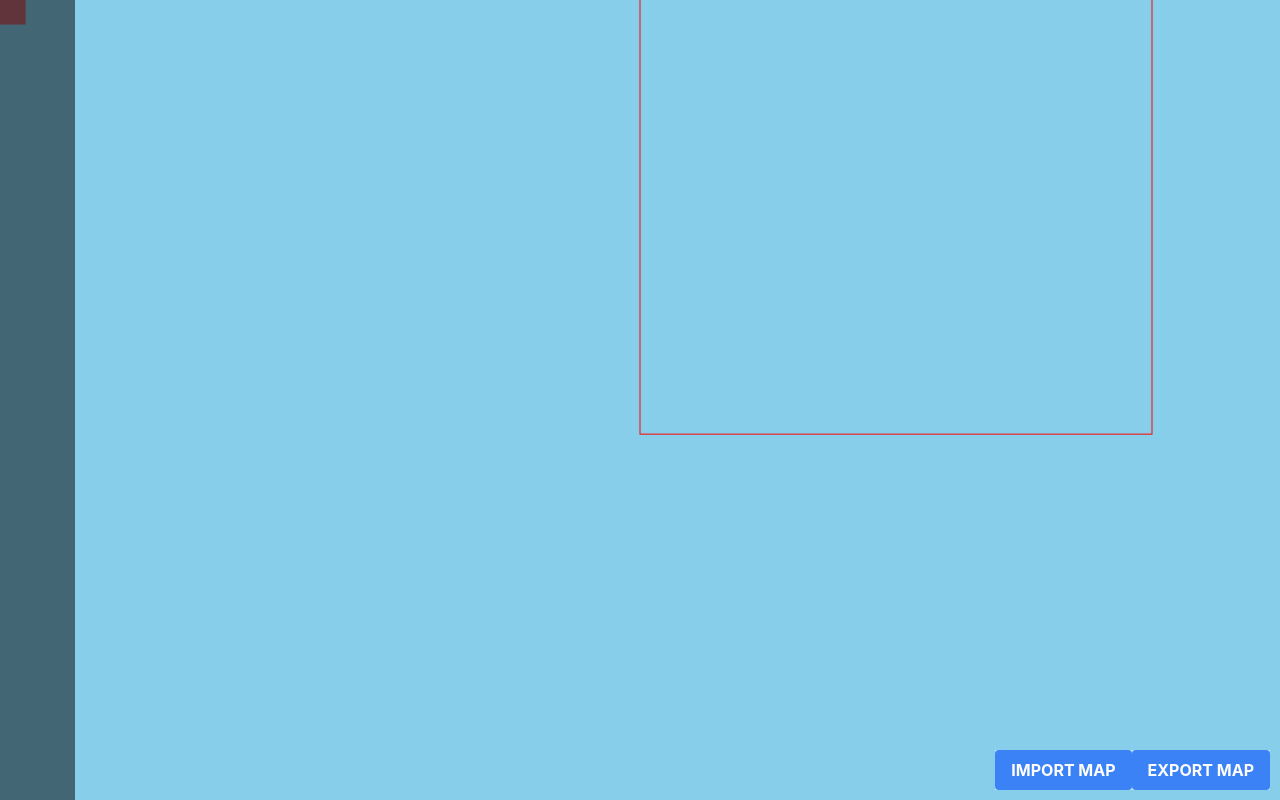
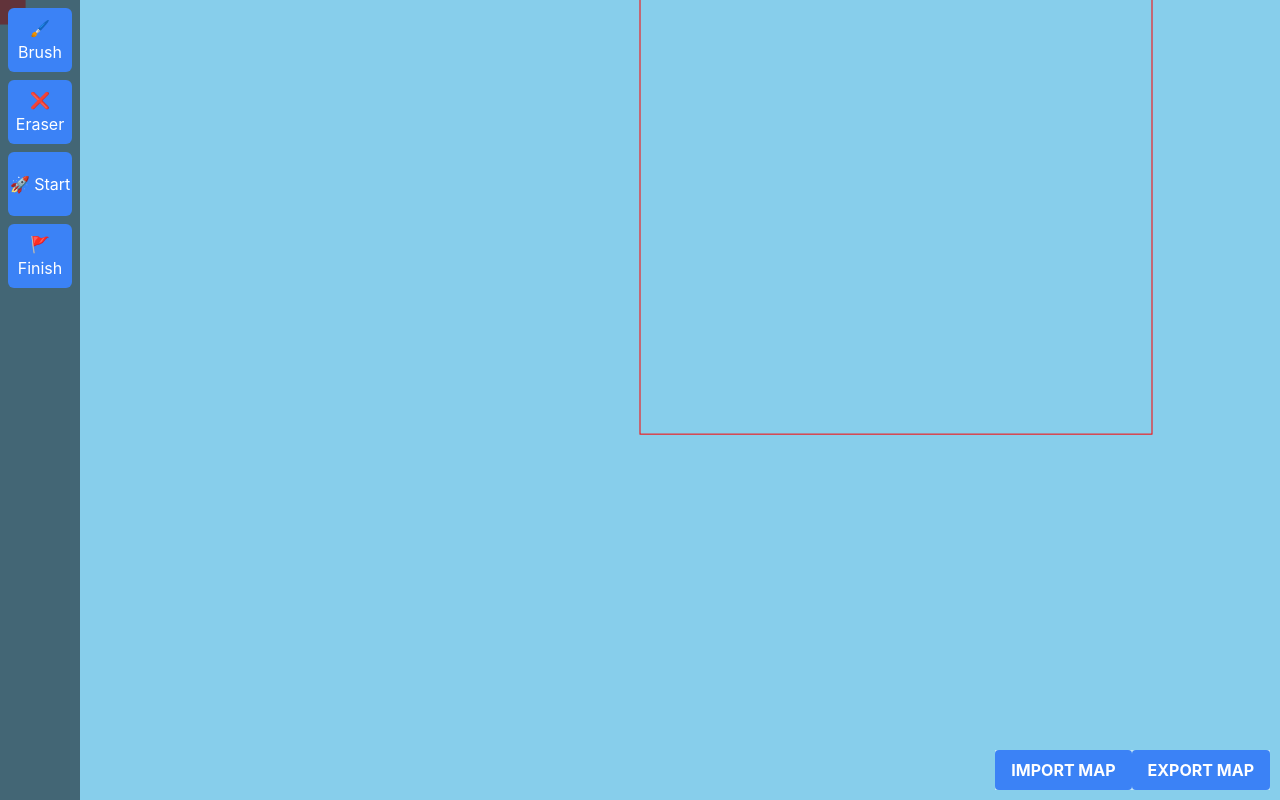
Before and after one commit to br-zhou/path-finder-react, a React (Create React App) app: page / in a window 1280 px wide. Built offline with nearby package versions, Linux system fonts and the light colour scheme.

Commit message:
add toolbar button ui

```diff
--- a/src/App.js
+++ b/src/App.js
@@ -1,5 +1,6 @@
 import { useEffect } from "react";
 import { Editor } from "./game/editor.js";
+import Toolbar from "./Components/Toolbar.js";
 
 
 function App() {
@@ -11,8 +12,7 @@ function App() {
 
   return (
     <>
-      <div id="left-bar">
-      </div>
+      <Toolbar />
 
       <div id="bot-right">
 
--- /dev/null
+++ b/src/Components/ToolBtn.js
@@ -0,0 +1,9 @@
+const ToolbarBtn = (props) => {
+    const clickHandler = () => {
+        console.log("click")
+    }
+
+    return <button className="w-16 h-16 bg-blue-500 text-white rounded-md m-2 mb-0" onClick={clickHandler}>{props.text}</button>;
+}
+
+export default ToolbarBtn;
--- /dev/null
+++ b/src/Components/Toolbar.js
@@ -0,0 +1,12 @@
+import ToolbarBtn from "./ToolBtn";
+
+const Toolbar = () => {
+    return <div id="left-bar">
+        <ToolbarBtn text="🖌️ Brush" />
+        <ToolbarBtn text="❌ Eraser" />
+        <ToolbarBtn text="🚀 Start" />
+        <ToolbarBtn text="🚩 Finish" />
+    </div>;
+}
+
+export default Toolbar;
--- a/src/index.css
+++ b/src/index.css
@@ -34,8 +34,9 @@ background-color: white;
   position: absolute;
   top: 0 px;
   margin: 0;
-  width: 75px;
   height: 100%;
+  display: flex;
+  flex-direction: column;
 }
 
 #bot-right {
```
